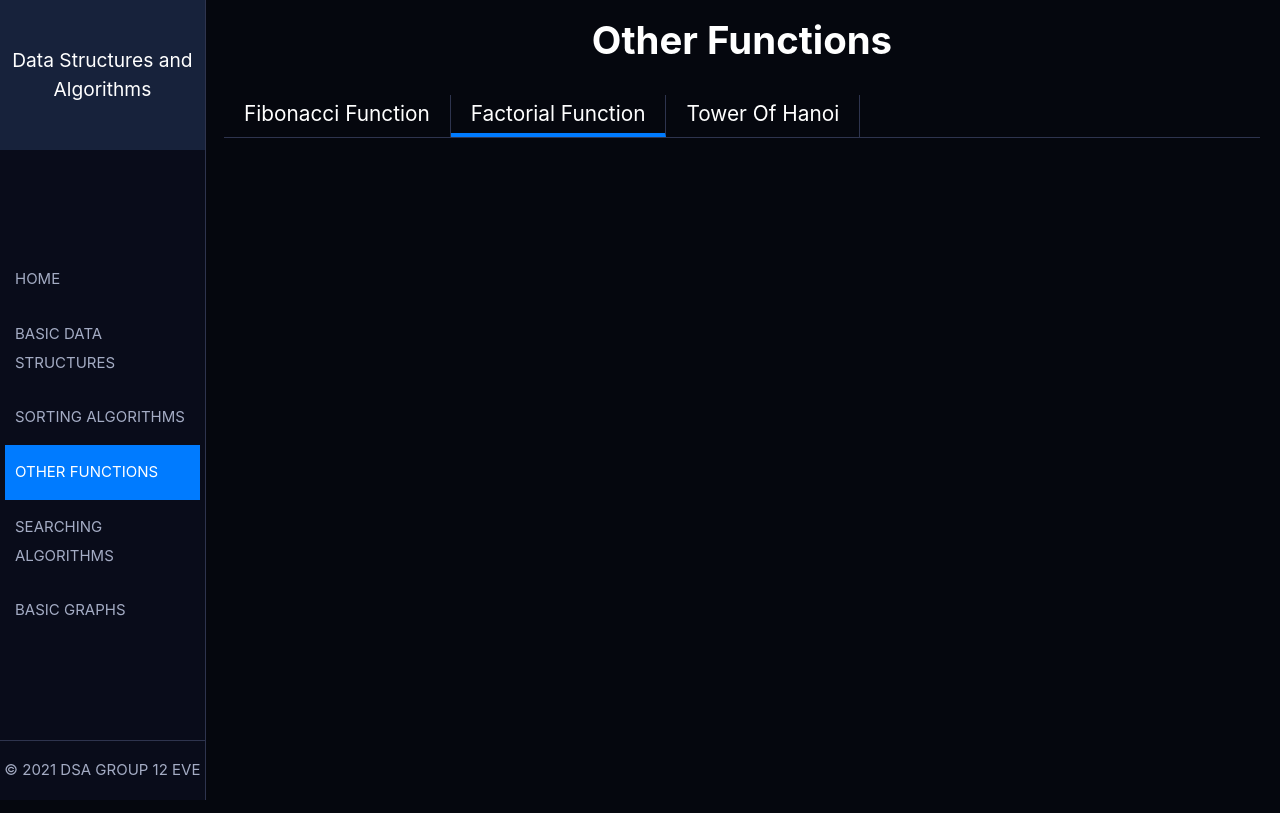
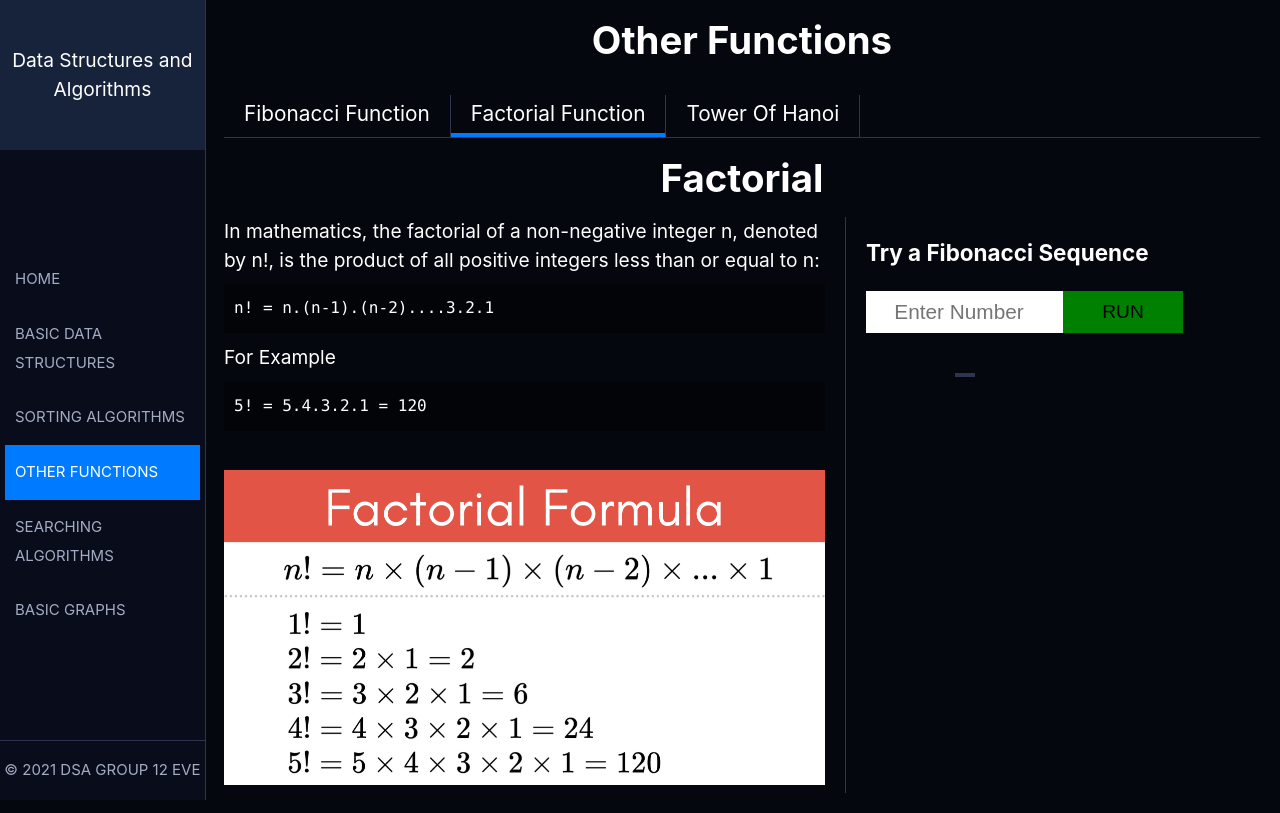
Before and after one commit to Mubangizi/data-structures-info, a React (Create React App) app: page /functions in a window 1280 px wide. Both pictures are taken after a click on the element "Factorial Function". Built offline with nearby package versions, Linux system fonts and the light colour scheme.

Commit message:
Add factorial function

```diff
--- /dev/null
+++ b/src/components/Factorial/index.jsx
@@ -0,0 +1,68 @@
+import React, { useState } from "react";
+import FactorialFormula from '../../assets/factorial-formula.png'
+const Factorial = () => {
+  const [newValue, setNewValue] = useState("");
+  const [answer, setAnswer] = useState([]);
+
+  const handleChange = () => (event) => {
+    setNewValue(event.target.value);
+  };
+
+  const getFactorial = (number) => {
+    return number < 2 ? 1 : getFactorial(number - 1) * number;
+  };
+  const handleSubmit = (e) => {
+    e.preventDefault();
+    if (newValue !== "") {
+      setAnswer(getFactorial(newValue));
+    }
+  };
+
+  return (
+    <div className="Stack">
+      <h1 className="ItemHeading">Factorial </h1>
+      <div className="SideLine">
+        <div className="ItemDescription ">
+          In mathematics, the factorial of a non-negative integer n, denoted by
+          n!, is the product of all positive integers less than or equal to n:
+          <code className="CodeIllustration">n! = n.(n-1).(n-2)....3.2.1</code>
+          For Example
+          <code className="CodeIllustration">5! = 5.4.3.2.1 = 120</code>
+          <br />
+          <img src={FactorialFormula} alt=""/>
+        </div>
+        <div className="ItemDemo">
+          <h3>Try a Fibonacci Sequence</h3>
+          <form action="" autoComplete="off">
+            <div className="StackView">
+              <div className="StructureView">
+                <input
+                  type="number"
+                  className="StackInput"
+                  name="stackvalue"
+                  value={newValue}
+                  onChange={handleChange()}
+                  placeholder="Enter Number"
+                />
+                <div className="InputView">
+                  <div className="InputItem">{answer}</div>
+                </div>
+              </div>
+              <div className="StructureControls">
+                <button
+                  type="submit"
+                  className="ControlButton AddBtn"
+                  onClick={(e) => handleSubmit(e)}
+                >
+                  RUN
+                </button>
+              </div>
+            </div>
+          </form>
+        </div>
+      </div>
+    </div>
+  );
+};
+
+export default Factorial;
--- a/src/components/Fibonnacci/index.jsx
+++ b/src/components/Fibonnacci/index.jsx
@@ -47,9 +47,13 @@ const Fibonnacci = () => {
           In mathematics, the Fibonacci numbers, commonly denoted Fn, form a
           sequence, called the Fibonacci sequence, such that each number is the
           sum of the two preceding ones, starting from 0 and 1. That is;
-          <code className="CodeIllustration">F0 = 0, F1 = 1,</code>
+          <code className="CodeIllustration">
+            F<sub>0</sub> = 0, F<sub>1</sub> = 1,
+          </code>
           and
-          <code className="CodeIllustration">Fn = Fn-1 +Fn-2</code>
+          <code className="CodeIllustration">
+            F<sub>n</sub> = F<sub>n-1</sub> +F<sub>n-2</sub>
+          </code>
           for n {">"} 1.
           <h4>Illustration</h4>
           <img src={FibonnacciSpiral} alt="" />
--- a/src/components/FunctionsPage/index.jsx
+++ b/src/components/FunctionsPage/index.jsx
@@ -2,6 +2,7 @@ import React, { useState } from "react";
 import Layout from "../Layout";
 import "./FunctionsPage.css";
 import Fibonnacci from "../Fibonnacci";
+import Factorial from "../Factorial";
 
 const FunctionsPage = () => {
   const [active, setActive] = useState(1);
@@ -45,7 +46,9 @@ const FunctionsPage = () => {
         <content className={`ItemContent ${showContent(1)}`}>
           <Fibonnacci />
         </content>
-        <content className={`ItemContent ${showContent(2)}`}></content>
+        <content className={`ItemContent ${showContent(2)}`}>
+          <Factorial />
+        </content>
         <content className={`ItemContent ${showContent(3)}`}></content>
       </div>
     </Layout>
```
Also changed, not shown: src/assets/factorial-formula.png (added).
